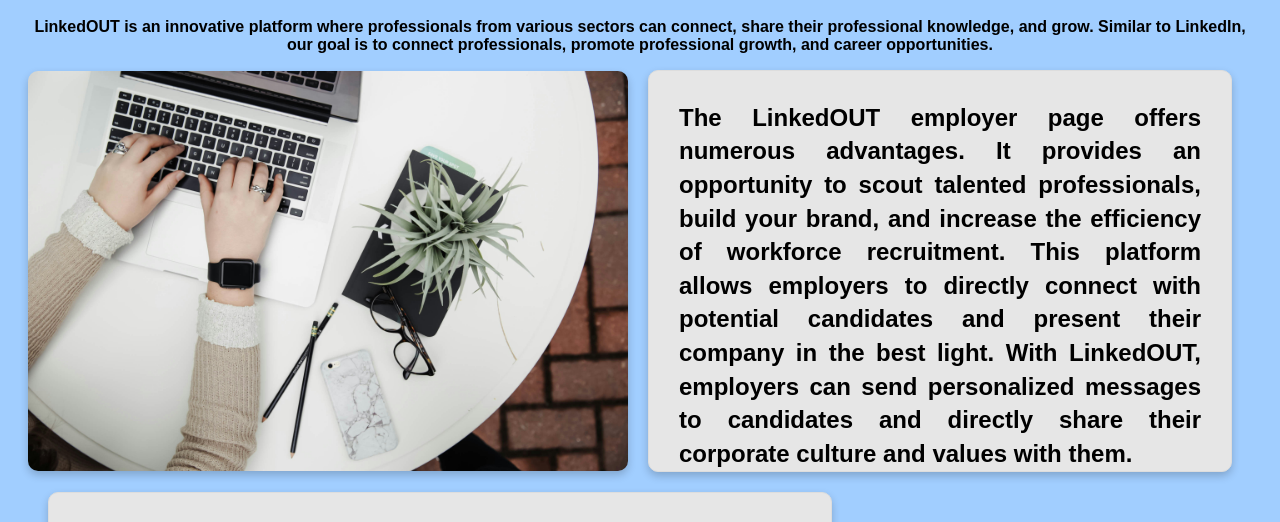
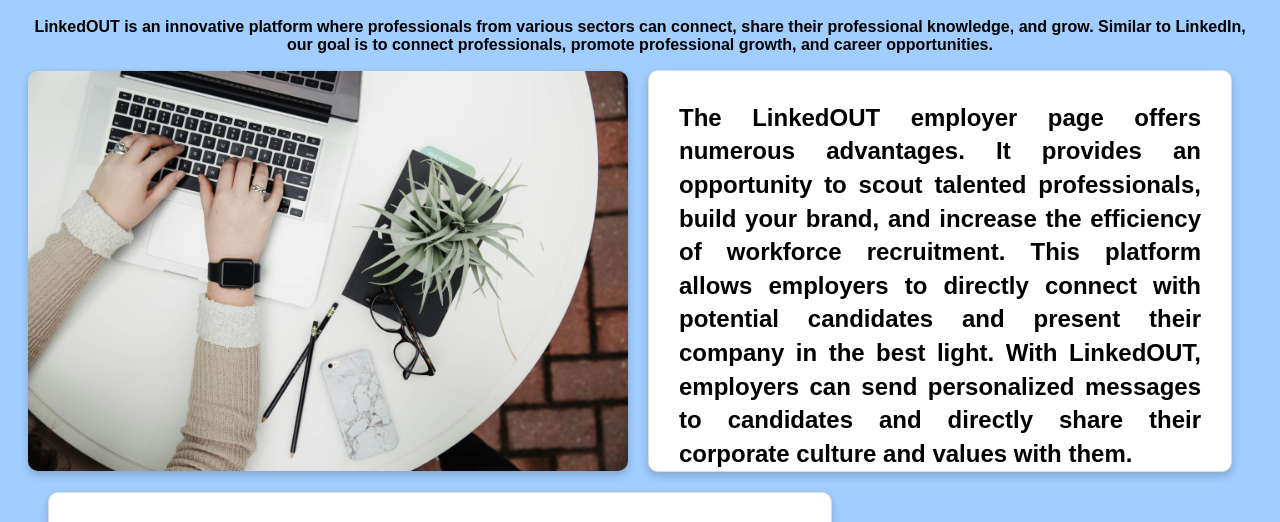
Before and after one commit to Patrik1866/AFP2-projekt, an Angular app in the folder Frontend/AFP2_Projekt_FE/: page / in a window 1280 px wide. Shown: the part 155-677 px from the top of the page. Built offline with nearby package versions, Linux system fonts and the light colour scheme.

Commit message:
CSS
Kis változtatások, szórakoztam a css-el kicsit

```diff
--- a/Frontend/AFP2_Projekt_FE/src/app/homepage/homepage.component.scss
+++ b/Frontend/AFP2_Projekt_FE/src/app/homepage/homepage.component.scss
@@ -20,7 +20,7 @@
     margin: 0 20px;
     border-radius: 10px;
     box-shadow: 0 4px 8px 0 rgba(0,0,0,0.2);
-    background-color: rgb(230, 230, 230);
+    background-color: white;
   }
   img {
     max-width: 80%;
--- a/Frontend/AFP2_Projekt_FE/src/app/navbar/navbar.component.scss
+++ b/Frontend/AFP2_Projekt_FE/src/app/navbar/navbar.component.scss
@@ -53,6 +53,12 @@
   cursor: pointer;
 }
 
+@keyframes moving-border {
+  0% {border-color: white;}
+  50%{border-color: cornflowerblue;}
+  100% {border-color: white;}
+}
+
 #profilename {
   font-size: 16pt;
   margin-left: 20px; /* Add margin to the left */
@@ -60,4 +66,5 @@
   padding: 10px;
   align-items: center;
   border-radius: 10px;
+  animation: moving-border 3s linear infinite;
 }
```
